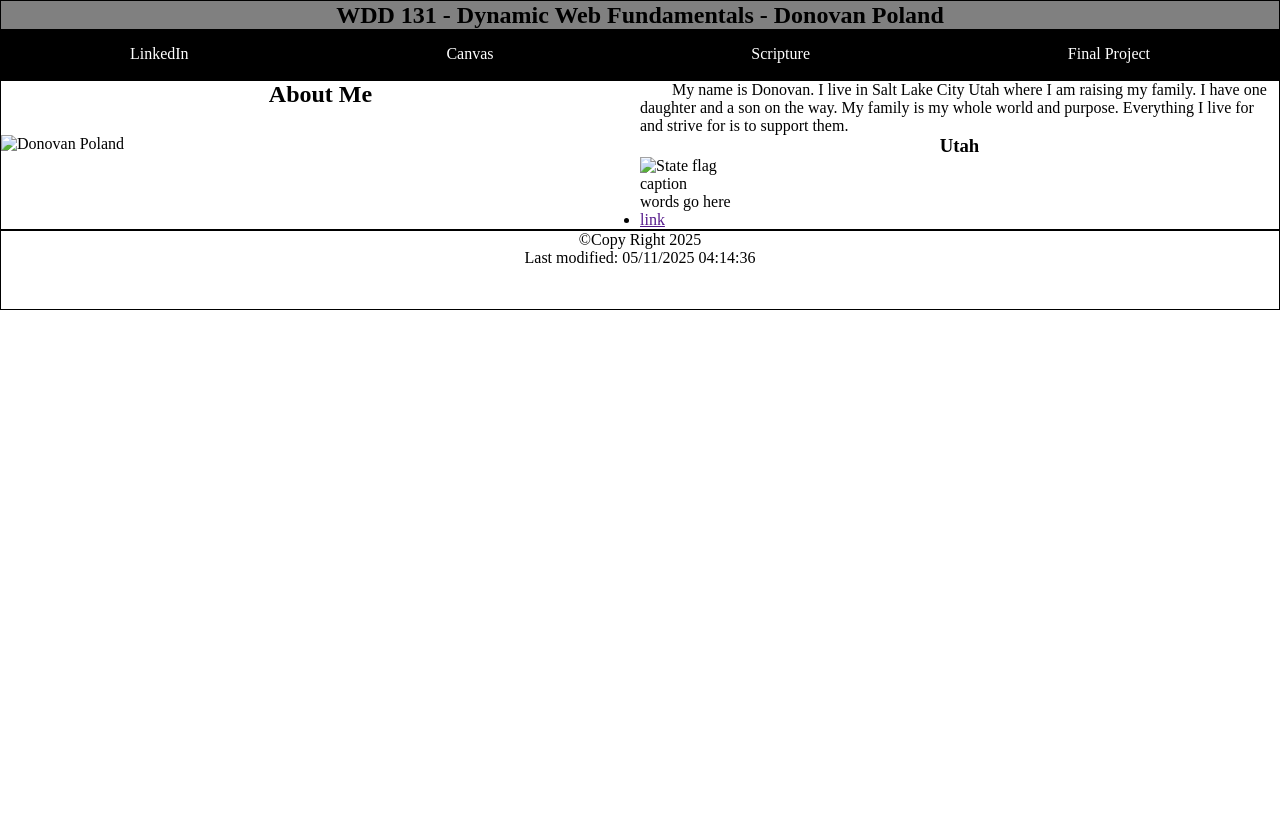
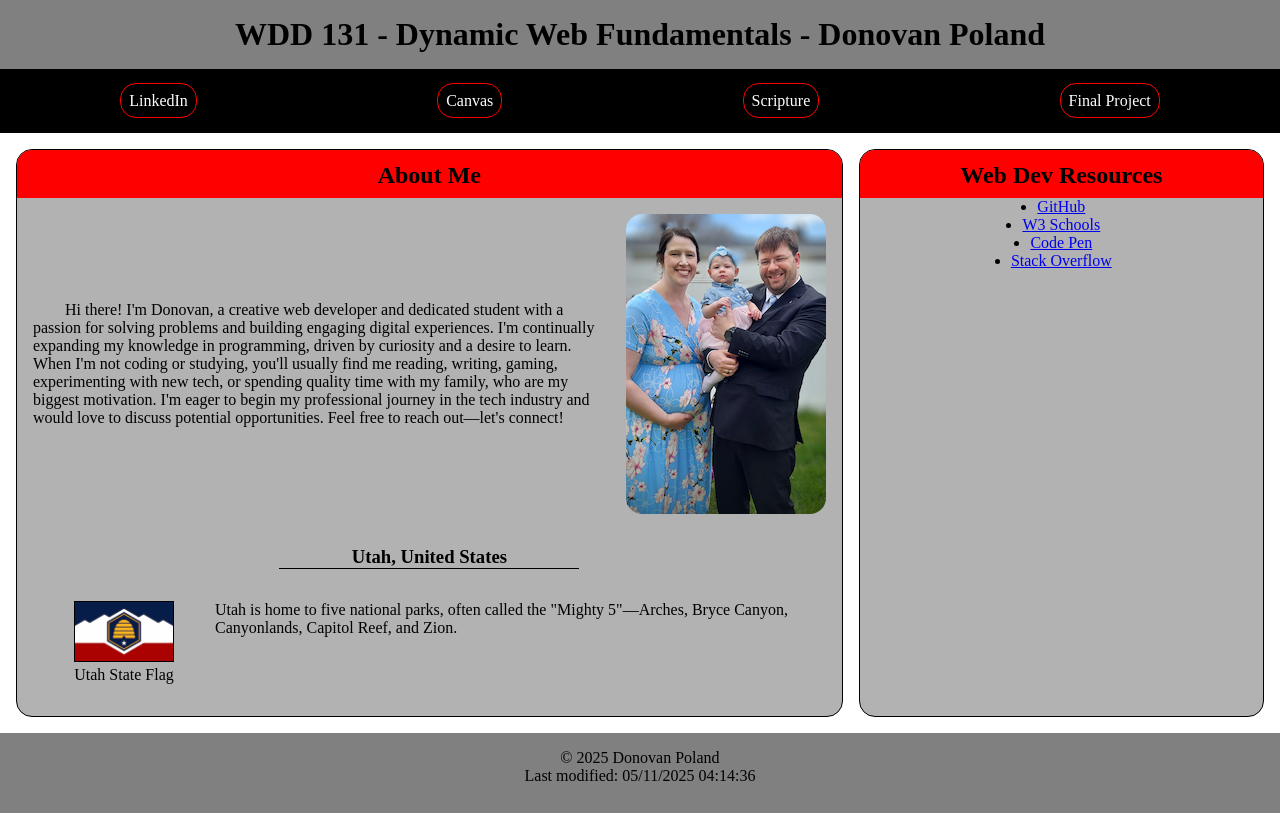
Before and after one commit to donovanpoland/wdd131, a plain HTML site: page index.html in a window 1280 px wide. Drawn offline with Linux system fonts and the light colour scheme; a web font is replaced by a local one.

Commit message:
week 1 website

```diff
--- a/index.html
+++ b/index.html
@@ -2,74 +2,122 @@
 <html lang="en">
 
 <head>
-    <meta charset="UTF-8">
+  <meta charset="UTF-8" />
   <meta name="viewport"
-        content="width=device-width, initial-scale=1.0">
+    content="width=device-width, initial-scale=1.0" />
   <meta name="author"
-        content="Donovan Poland">
+    content="Donovan Poland" />
   <meta name="description"
-        content="WDD 131 - Dynamic Web Fundamentals - Donovan Poland, home page">
+    content="WDD 131 - Dynamic Web Fundamentals - Donovan Poland - home page" />
   <!-- Scripts -->
   <script src="scripts/getdates.js"
     defer></script>
   <!-- CSS style sheets -->
-    <link rel="stylesheet" href="styles/base.css">
+  <link rel="stylesheet"
+    href="styles/base.css" />
   <!-- Font links-->
   <link rel="preconnect"
-        href="https://fonts.googleapis.com">
+    href="https://fonts.googleapis.com" />
   <link rel="preconnect"
     href="https://fonts.gstatic.com"
-        crossorigin>
+    crossorigin />
   <link
     href="https://fonts.googleapis.com/css2?family=Comme:wght@100..900&family=Roboto:ital,wght@0,100..900;1,100..900&display=swap"
-        rel="stylesheet">
+    rel="stylesheet" />
   <title>WDD 131 - Dynamic Web
     Fundamentals - Donovan Poland
   </title>
 </head>
 
 <body>
-    <div class="grid">
+
     <header class="grid-item">
-        <nav class="center">
-            <h1>WDD 131 - Dynamic Web Fundamentals - Donovan Poland</h1>
+      <h1>WDD 131 - Dynamic Web
+        Fundamentals - Donovan Poland
+      </h1>
+      <nav>
         <ul>
-                <li><a href="https://www.linkedin.com/in/donovanpoland" target="_blank">LinkedIn</a></li>
-                <li><a href="https://byupw.instructure.com/" target="_blank">Canvas</a></li>
-                <li><a href="https://www.churchofjesuschrist.org/study/scriptures/nt/2-tim/2?lang=eng&id=p15#p15" target="_blank">Scripture</a></li>
-                <li><a href="#" target="_blank">Final Project</a></li>
+          <li>
+            <a href="https://www.linkedin.com/in/donovanpoland"
+              target="_blank">LinkedIn</a>
+          </li>
+          <li>
+            <a href="https://byupw.instructure.com/"
+              target="_blank">Canvas</a>
+          </li>
+          <li>
+            <a href="https://www.churchofjesuschrist.org/study/scriptures/nt/2-tim/2?lang=eng&id=p15#p15"
+              target="_blank">Scripture</a>
+          </li>
+          <li><a href="#"
+              target="_blank">Final
+              Project</a></li>
         </ul>
       </nav>
     </header>
-    <main class="grid-item">
-        <section class="card">
+    <main class="grid">
+      <section class="card card-1">
         <h2 class="center">About Me</h2>
-            <p class="indent">My name is Donovan. I live in Salt Lake City Utah where I am raising my family.
-                 I have one daughter and a son on the way.
-                 My family is my whole world and purpose.
-                 Everything I live for and strive for is to support them.</p>
-            <img src="images/" alt="Donovan Poland">
-            <article>
-                <h3 class="center">Utah</h3>
-                <figure>
-                    <img src="images/" alt="State flag">
-                    <figcaption>caption</figcaption>
-                    <p> words go here</p>
+        <article class="about">
+          <p class="indent">
+            Hi there! I'm Donovan, a creative web
+            developer and dedicated student with a
+            passion for solving problems and
+            building engaging digital experiences.
+            I'm continually expanding my knowledge
+            in programming, driven by curiosity and
+            a desire to learn. When I'm not coding
+            or studying, you'll usually find me
+            reading, writing, gaming, experimenting
+            with new tech, or spending quality time
+            with my family, who are my biggest
+            motivation. I'm eager to begin my
+            professional journey in the tech
+            industry and would love to discuss
+            potential opportunities. Feel free to
+            reach out—let's connect!
+          </p>
+          <img src="images/me200x300.jpg"
+            alt="Donovan Poland" />
+        </article>
+        <article class="state">
+          <h3 class="center">Utah, United States</h3>
+          <div class="state-content">
+            <figure class="flag">
+              <img src="images/Utah-flag200x120.jpg"
+                alt="Utah State Flag" />
+              <figcaption>Utah State Flag
+              </figcaption>
             </figure>
+              <p>
+                Utah is home to five national
+                parks, often called the "Mighty
+                5"—Arches,
+                Bryce Canyon, Canyonlands,
+                Capitol Reef, and Zion.
+              </p>
+          </div>
           </article>
       </section>
-        <section class="card">
-            <h2></h2>
+      <section class="card card-2">
+        <h2 class="center">Web Dev
+          Resources</h2>
         <ul>
-                <li><a href="">link</a></li>
+          <li><a href="https://github.com/">GitHub</a></li>
+          <li><a href="https://www.w3schools.com/">W3 Schools</a></li>
+          <li><a href="https://codepen.io/">Code Pen</a></li>
+          <li><a href="https://stackoverflow.com/">Stack Overflow</a></li>
         </ul>
       </section>
     </main>
-    <footer class="grid-item center">
-        <p>&copy;Copy Right <span id="current-year"></span></p>
-        <p><span id="last-modified"></span></p>
+
+    <footer class="center">
+      <p class="">&copy; <span
+          id="current-year"></span>
+          Donovan Poland</p>
+      <p><span
+          id="last-modified"></span></p>
     </footer>
-    </div>
 </body>
 
 </html>
--- a/styles/base.css
+++ b/styles/base.css
@@ -11,39 +11,133 @@
     font-style: normal;
 }
 
+
 /* Grid layout */
 .grid {
     display: grid;
-    grid-template-columns: 1fr;
-}
-
-.grid-item {
-    border: solid 1px black;
-}
-
-header {
-    position: relative;
-    background-color: grey;
-    /* grid-column: 1/-1; */
-    height: 5em
-}
-
-footer {
-    bottom: 0;
-    /* grid-column: 1 / -1; */
-    height: 5em;
+    grid-template-columns: 1fr 1fr 1fr;
+    gap: 1em;
+    padding: 1em;
 }
 
 .card{
-    display: grid;
-    grid-template-columns: 1fr 1fr;
+    border: solid 1px black;
+    border-radius: 1em;
+    width: 100%;
+    height: auto;
+    overflow: hidden;
+    background: rgba(0, 0, 0, 0.3);
 }
 
+.card h2{
+    background-color: red;
+    height: 2em;
+    padding: .5em;
+}
+
+/* .card p{
+    background-color: transparent;
+} */
+
+.card-1{
+    grid-column: 1/3;
+}
+
+.about{
+    display: flex;
+    align-items: center;
+    justify-content: space-between;
+    padding: 1em;
+}
+
+.card-1 p{
+    flex: 1;
+    margin-right: 1em;
+    align-items: center;
+}
+
+.about img{
+    object-fit: fill;
+    border-radius: 1em;
+}
+
+.state {
+    display: flex;
+    align-items: center;
+    gap: 1em;
+    padding: 1em;
+    flex-direction: column;
+}
+
+.state-content {
+    display: flex;
+    flex-direction: row;
+    gap: 1em;
+    padding: 1em;
+}
+
+.state h3 {
+    width: 300px;
+    border-bottom: solid black 1px;
+}
+
+.flag {
+    flex-shrink: 0;
+    width: 150px;
+    text-align: center;
+}
+
+.flag img {
+    width: 100%;
+    height: auto;
+    border: 1px solid black;
+    object-fit: fill;
+}
+
+.state-content figure {
+    margin: 0;
+    text-align: center;
+}
+
+.state-content img {
+    width: 100px;
+    height: auto;
+    border: 1px solid black;
+}
+
+.state-content p {
+    flex: 2;
+}
+
+.card-2{
+    align-items: center;
+}
+
+.card-2 ul{
+    display: flex;
+    flex-direction: column;
+    align-items: center;
+    text-align: left;
+}
+
+
+
 /* Navigation */
+
+header {
+    display: flex;
+    height: auto;
+    background-color: grey;
+    flex-direction: column;
+}
+
+header h1{
+    text-align: center;
+    padding: .5em;
+}
+
 nav{
-    width: 100%;
-    position: absolute;
-    bottom: 0;
+    height: auto;
 }
 
 nav ul{
@@ -52,13 +146,32 @@ nav ul{
     display: flex;
     justify-content: space-around;
     list-style: none;
-    height: 50px;
     align-items: center;
+    flex-wrap: wrap;
+    height: 4em;
 }
 
 nav a{
     text-decoration: none;
     color: white;
+    border: red 1px solid;
+    border-radius: 1em;
+    padding: .5em;
+    width: 10em;
+}
+
+nav a:hover{
+    color: red;
+    border: white solid 1px;
+    transition: 1s;
+}
+
+/* Footer */
+footer {
+    padding: 1em;
+    bottom: 0;
+    height: 5em;
+    background-color: grey;
 }
 
 
```
Also changed, not shown: images/Utah-flag200x120.jpg (added), images/me200x300.jpg (added). Lines whose indentation alone changed are shown as unchanged.
